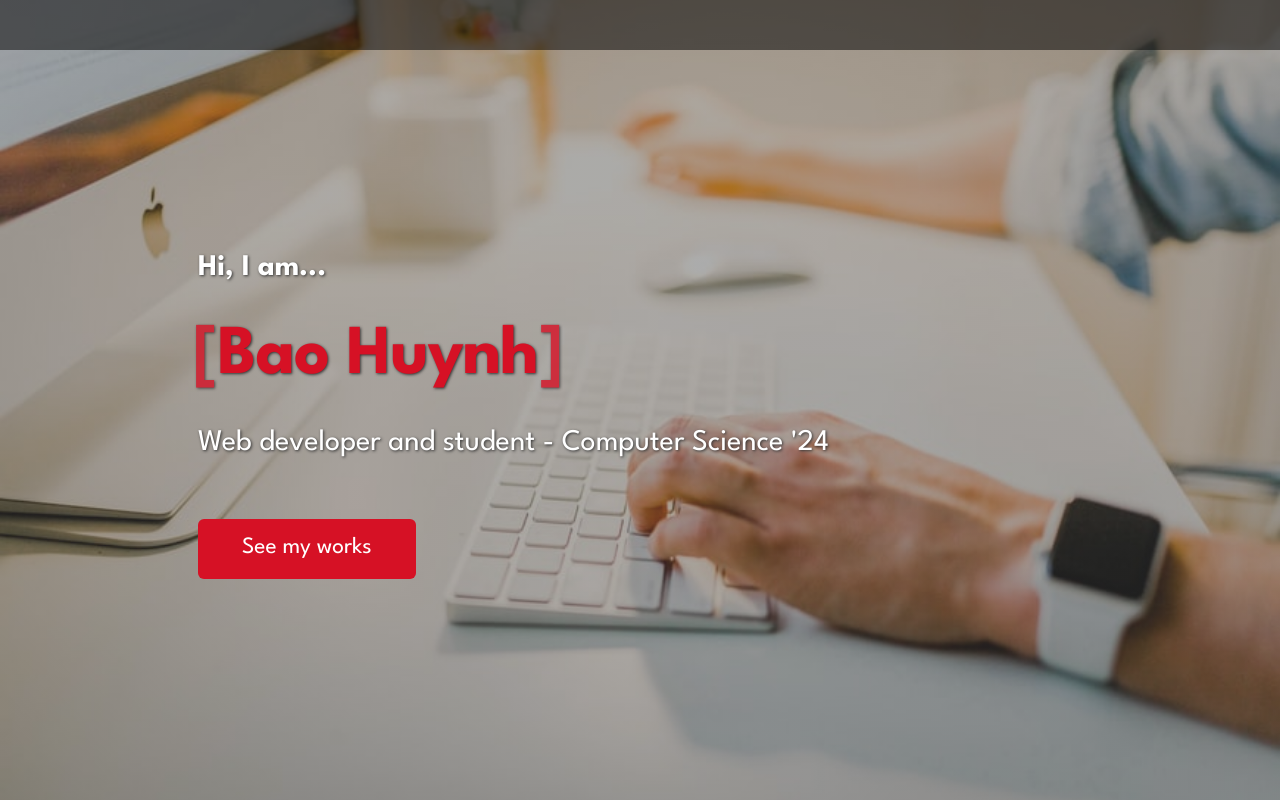
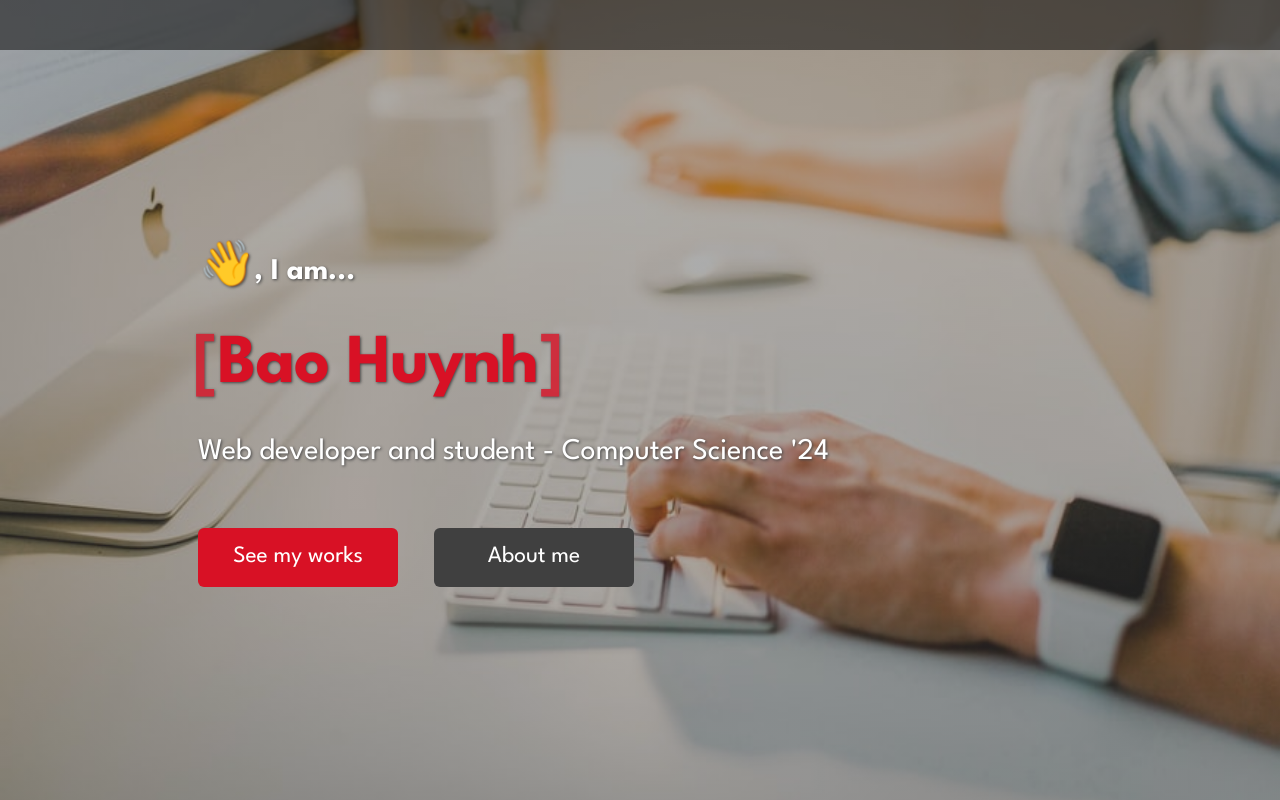
Before and after one commit to GodswillEdet/portfolio-blog, a Next.js app: page / in a window 1280 px wide. Built offline with nearby package versions, Linux system fonts and the light colour scheme.

Commit message:
Add waving hand and CTA hover animation

```diff
--- a/components/Hero.tsx
+++ b/components/Hero.tsx
@@ -5,7 +5,9 @@ const Hero: React.FC = () => {
     <section aria-labelledby="hero-title" className={styles.hero_container}>
       <header id="hero-title" className={styles.hero_header}>
         <p>
-          <b>Hi, I am...</b>
+          <b>
+            <span className={styles.wave}>👋</span>, I am...
+          </b>
         </p>
         <h1>
           <span>[</span>Bao Huynh<span>]</span>
@@ -16,8 +18,11 @@ const Hero: React.FC = () => {
         </p>
       </header>
       <div className={styles.cta}>
-        <a href="#" className={styles.fill}>
-          <span className={styles.ctaText}>See my works</span>
+        <a href="#" className={styles.cta_main}>
+          <span>See my works</span>
+        </a>
+        <a href="#">
+          <span>About me</span>
         </a>
       </div>
     </section>
--- a/styles/Hero.module.scss
+++ b/styles/Hero.module.scss
@@ -13,7 +13,7 @@
 
 .hero_header {
   text-align: center;
-  text-shadow: 1px 1px 3px #333;
+  text-shadow: 1px 1px 3px #444;
   margin-bottom: 0.5em;
 
   p {
@@ -22,8 +22,8 @@
 
   h1 {
     margin: 0.35em auto 0.35em -5px;
-    text-shadow: 1px 1px 3px #333;
-    color: #d61125;
+    text-shadow: 1px 1px 3px #444;
+    color: var(--clr-primary);
     font-weight: 700;
     font-size: 2.5em;
     letter-spacing: -1px;
@@ -35,16 +35,49 @@
 
 .cta {
   display: flex;
+  flex-direction: column;
   justify-content: center;
+  align-items: center;
+  gap: 2em;
   margin-top: 1em;
   a {
     text-align: center;
     padding: 0.7em;
-    width: clamp(200px, 17vw, 500px);
+    width: clamp(200px, 15vw, 500px);
     border-radius: 6px;
     font-size: 1.3em;
-    background: #d61125;
+    background: #404040;
+    transition: transform 400ms ease;
+    &:hover {
+      transform: scale(1.08)
+    }
   }
+
+  .cta_main {
+    background: var(--clr-primary);
+    opacity: 1;
+  }
+}
+
+.wave {
+  // Credit: https://jarv.is/notes/css-waving-hand-emoji/
+  font-size: 2.5rem;
+  animation-name: wave-animation;
+  animation-duration: 2.25s;        /* Change to speed up or slow down */
+  animation-iteration-count: infinite;
+  transform-origin: 70% 70%;       /* Pivot around the bottom-left palm */
+  display: inline-block;
+}
+
+@keyframes wave-animation {
+    0% { transform: rotate( 0.0deg) }
+   10% { transform: rotate(14.0deg) }  /* The following five values can be played with to make the waving more or less extreme */
+   20% { transform: rotate(-8.0deg) }
+   30% { transform: rotate(14.0deg) }
+   40% { transform: rotate(-4.0deg) }
+   50% { transform: rotate(10.0deg) }
+   80% { transform: rotate( 0.0deg) }  /* Reset for the last half to pause */
+  100% { transform: rotate( 0.0deg) }
 }
 
 @media screen and (min-width: 30em) {
@@ -58,5 +91,6 @@
 
   .cta {
     justify-content: flex-start;
+    flex-direction: row;
   }
 }
--- a/styles/_variables.scss
+++ b/styles/_variables.scss
@@ -1,5 +1,6 @@
 :root {
   --space-x: 1.75em;
+  --clr-primary: #d81125;
 }
 
 @media screen and (min-width: 30em) {
```
